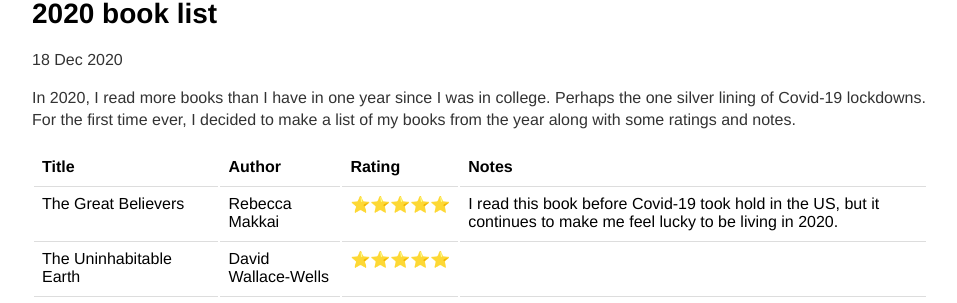
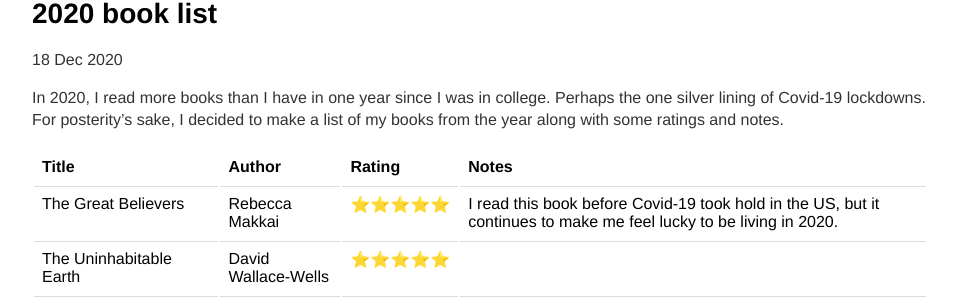
Before and after one commit to davidjwiner/davidjwiner.github.io, a Jekyll site: the page built from _posts/2020-12-18-2020-book-list.markdown, in a window 1280 px wide. Shown: the part 121-424 px from the top of the page, without its empty margins (160-1117 px from the left). Built offline with Jekyll 4.4.1, drawn with Linux system fonts in a browser that asks for light colours; nearby versions of some CDN libraries; comment, search, counter and statistics services are not loaded.

Commit message:
Minor wording edit

```diff
--- a/_posts/2020-12-18-2020-book-list.markdown
+++ b/_posts/2020-12-18-2020-book-list.markdown
@@ -4,7 +4,7 @@ title:  "2020 book list"
 date:   2020-12-18 10:44:57 -0700
 ---
 
-In 2020, I read more books than I have in one year since I was in college. Perhaps the one silver lining of Covid-19 lockdowns. For the first time ever, I decided to make a list of my books from the year along with some ratings and notes.
+In 2020, I read more books than I have in one year since I was in college. Perhaps the one silver lining of Covid-19 lockdowns. For posterity's sake, I decided to make a list of my books from the year along with some ratings and notes.
 <!--more-->
 
 |  **Title** | **Author** | **Rating** | **Notes** |
```
